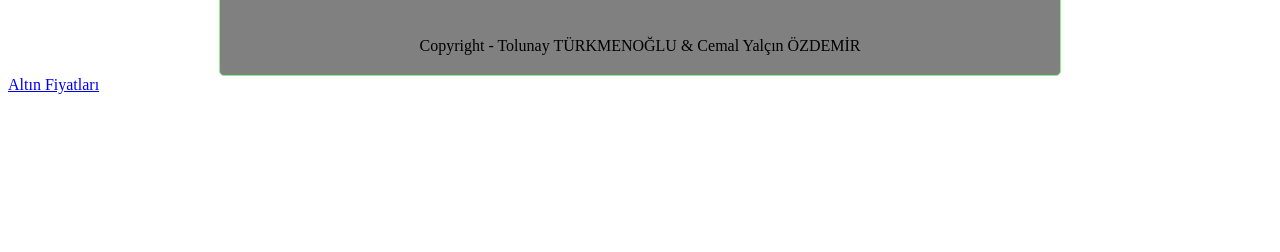
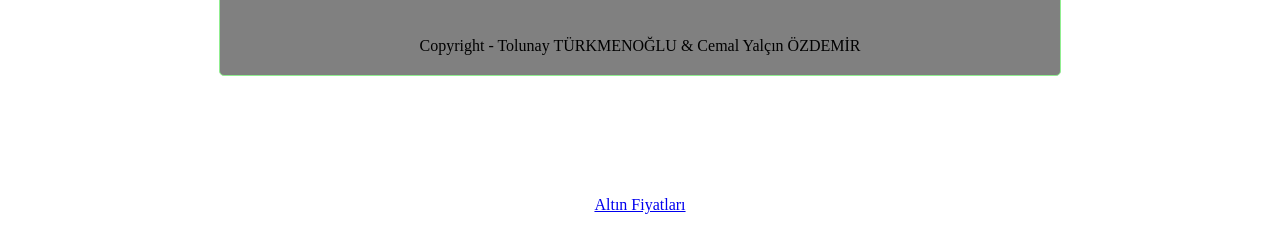
Before and after one commit to Iskenderun-Technical-University/ymg-donem-projesi-Guncel-doviz-hesaplayici, a plain HTML site: page index.html in a window 1280 px wide. Shown: the part 156-408 px from the top of the page. Drawn offline with Linux system fonts and the light colour scheme.

Commit message:
Update style.css

```diff
--- a/style.css
+++ b/style.css
@@ -3,6 +3,14 @@
     display: flex;
     flex-direction: column;
     align-items: center;
+}
+#container2{
+    display: flex;
+    flex-direction: column;
+    align-items: center;
+   margin-top: 100px;
+   padding: 20px;
+
 }
 #main{
     display: flex;
```
